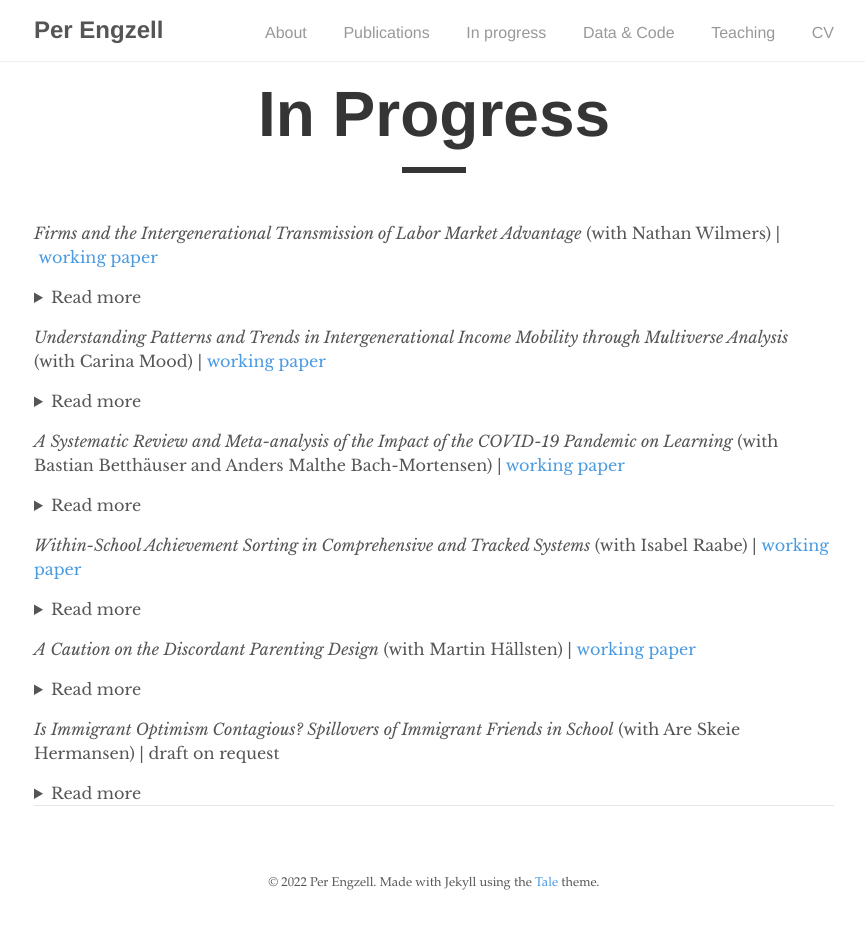
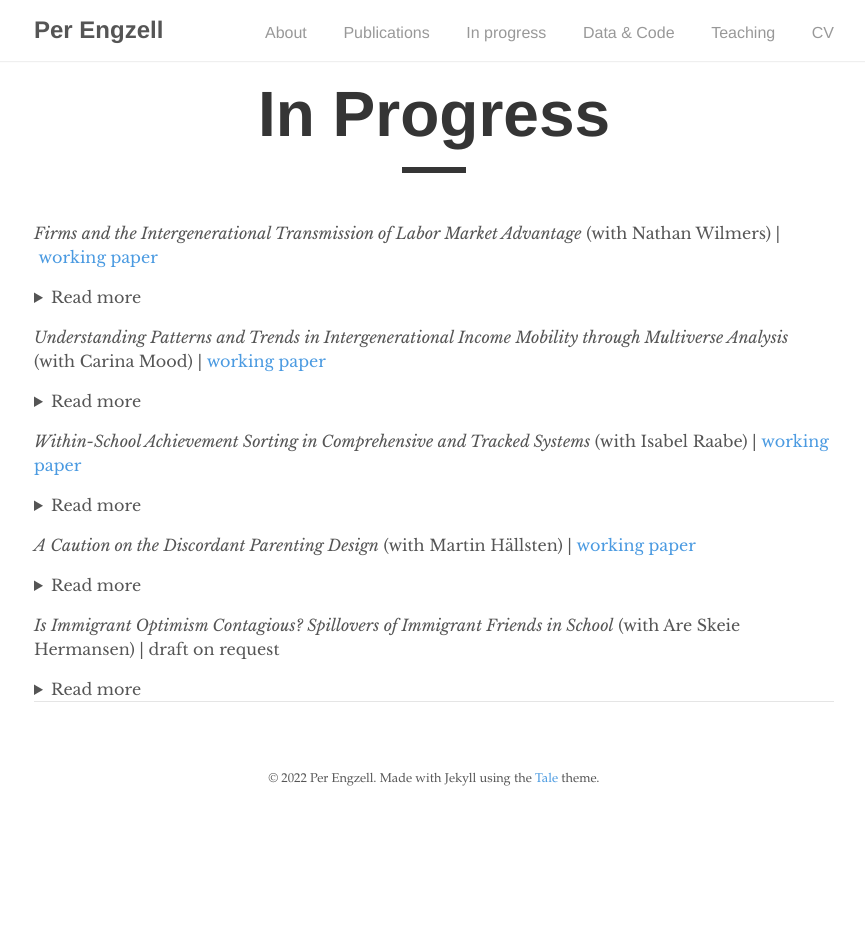
Before and after one commit to pengzell/pengzell.github.io, a Jekyll site: the page built from _pages/inprogress.md, in a window 1280 px wide. Shown: the whole page, without its empty margins (206-1071 px from the left). Built offline with Jekyll 4.4.1, drawn with Linux system fonts in a browser that asks for light colours; after the commit the page ends 900 px from its top, so only the background shows below that.

Commit message:
Update inprogress.md

```diff
--- a/_pages/inprogress.md
+++ b/_pages/inprogress.md
@@ -15,12 +15,6 @@ Recent research finds that pay inequality stems both from firm pay-setting and f
 <details>
 <summary>Read more</summary>
 Rising inequalities in rich countries have led to concerns that the economic ladder is getting harder to climb. It is well established that intergenerational income mobility is lower in countries with high inequality, but research on trends in mobility finds conflicting results. Motivated by this uncertainty, we ask: how important are choices of specification for levels and trends in intergenerational income associations? We use Swedish data on cohorts born 1958--1977 and their parents. Varying how, when and for whom income is measured, we estimate 1,658,880 different associations (82,944 specifications across 20 cohorts). Our results reveal that model choice is an underrecognized source of variation in intergenerational mobility research. The most consistent contributor to trends is the advancement of women in the labor market, which leads to increased persistence in women’s earnings and the family income of both men and women. Depending on specification, it is possible to conclude that income mobility is increasing, decreasing, or remaining flat. Despite variability, our results are broadly consistent with the received view that the level of mobility in Sweden is high in a comparative perspective.
-</details>
-
-*A Systematic Review and Meta-analysis of the Impact of the COVID-19 Pandemic on Learning* (with Bastian Betthäuser and Anders Malthe Bach-Mortensen) | [working paper](https://osf.io/preprints/socarxiv/g2wuy)
-<details>
-<summary>Read more</summary>
-How has the COVID-19 pandemic affected learning progress among school-age children? Two years after the onset of the pandemic, a growing number of studies have addressed this question, but findings vary depending on context. We conduct a pre-registered systematic review, quality appraisal and meta-analysis of 34 studies across 12 countries to assess the magnitude of the effect of the pandemic on learning and the role of different factors in moderating this effect. We find a significant overall learning deficit early in the pandemic (Cohen’s d = -0.17, 95 c.i. [-0.22, -0.13]), which persists over time. Forgone learning was particularly large among children from low socio-economic backgrounds and in contexts with high excess mortality, longer school closures, and less-developed digital learning infrastructures. Future research should assess the effects of the COVID-19 pandemic in low- and middle-income countries, as existing studies mainly focus on high-income countries.
 </details>
 
 *Within-School Achievement Sorting in Comprehensive and Tracked Systems* (with Isabel Raabe) | [working paper](https://osf.io/preprints/socarxiv/x6cbt)
```
